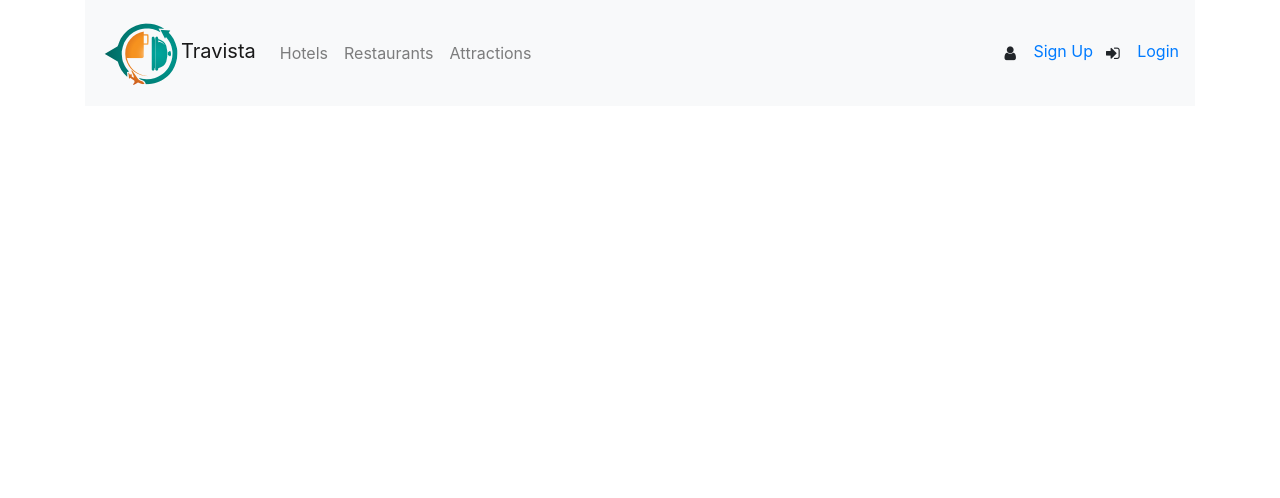
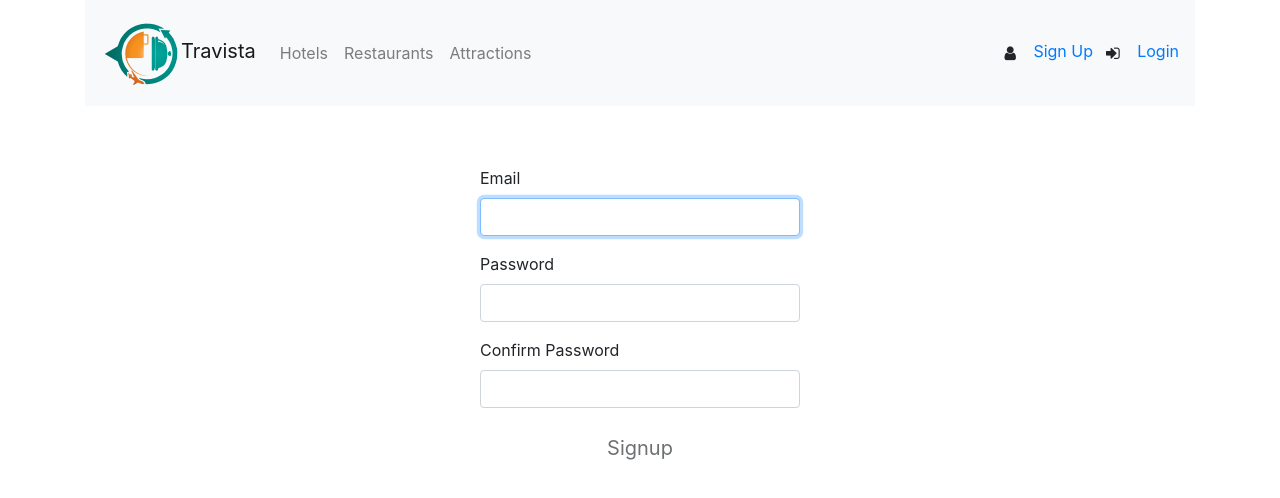
Before and after one commit to Mpriyal/Travista-TripManagementSystem-FrontEnd, a React (Create React App) app in the folder travel-management-system/: page /signup in a window 1280 px wide. Shown: the top 498 px of the page. Built offline with nearby package versions, Linux system fonts and the light colour scheme.

Commit message:
Added Login and Signup Page

```diff
--- a/travel-management-system/package.json
+++ b/travel-management-system/package.json
@@ -10,6 +10,7 @@
     "moment": "^2.22.2",
     "momentjs": "^2.0.0",
     "react": "^16.4.0",
+    "react-bootstrap": "^0.32.1",
     "react-dom": "^16.4.0",
     "react-router-dom": "^4.3.1",
     "react-scripts": "1.1.4",
--- /dev/null
+++ b/travel-management-system/src/components/LoaderButton.css
@@ -0,0 +1,9 @@
+.LoaderButton .spinning.glyphicon {
+    margin-right: 7px;
+    top: 2px;
+    animation: spin 1s infinite linear;
+}
+@keyframes spin {
+    from { transform: scale(1) rotate(0deg); }
+    to { transform: scale(1) rotate(360deg); }
+}
--- /dev/null
+++ b/travel-management-system/src/components/LoaderButton.js
@@ -0,0 +1,20 @@
+import React from "react";
+import { Button, Glyphicon } from "react-bootstrap";
+import "./LoaderButton.css";
+
+export default ({
+                    isLoading,
+                    text,
+                    loadingText,
+                    className = "",
+                    disabled = false,
+                    ...props
+                }) =>
+    <Button
+        className={`LoaderButton ${className}`}
+        disabled={disabled || isLoading}
+        {...props}
+    >
+        {isLoading && <Glyphicon glyph="refresh" className="spinning" />}
+        {!isLoading ? text : loadingText}
+    </Button>;
--- /dev/null
+++ b/travel-management-system/src/components/Login.css
@@ -0,0 +1,10 @@
+@media all and (min-width: 480px) {
+    .Login {
+        padding: 60px 0;
+    }
+
+    .Login form {
+        margin: 0 auto;
+        max-width: 320px;
+    }
+}
--- a/travel-management-system/src/components/NavBar.js
+++ b/travel-management-system/src/components/NavBar.js
@@ -61,8 +61,8 @@ export default class NavBar extends Component {
                             </li>
                             </ul>
                         <ul className="navbar-nav">
-                            <li className="nav-item"><a href="#"><i className="fa fa-user btn"/> Sign Up</a></li>
-                            <li className="nav-item"><a href="#"><i className="fa fa-sign-in btn"/> Login</a></li>
+                            <li className="nav-item"><Link to ="/signup"><i className="fa fa-user btn"/> Sign Up</Link></li>
+                            <li className="nav-item"><Link to ="/login"><i className="fa fa-sign-in btn"/> Login</Link></li>
                         </ul>
                 </div>
             </nav>
--- /dev/null
+++ b/travel-management-system/src/components/SignIn.js
@@ -0,0 +1,64 @@
+import React, { Component } from "react";
+import { Button, FormGroup, FormControl, ControlLabel } from "react-bootstrap";
+import LoaderButton from "../components/LoaderButton";
+import "./Login.css";
+
+export default class Login extends Component {
+    constructor(props) {
+        super(props);
+
+        this.state = {
+            email: "",
+            password: ""
+        };
+    }
+
+    validateForm() {
+        return this.state.email.length > 0 && this.state.password.length > 0;
+    }
+
+    handleChange = event => {
+        this.setState({
+            [event.target.id]: event.target.value
+        });
+    }
+
+    handleSubmit = event => {
+        event.preventDefault();
+    }
+
+    render() {
+        return (
+            <div className="Login">
+                <form onSubmit={this.handleSubmit}>
+                    <FormGroup controlId="email" bsSize="large">
+                        <ControlLabel>Email</ControlLabel>
+                        <FormControl
+                            autoFocus
+                            type="email"
+                            value={this.state.email}
+                            onChange={this.handleChange}
+                        />
+                    </FormGroup>
+                    <FormGroup controlId="password" bsSize="large">
+                        <ControlLabel>Password</ControlLabel>
+                        <FormControl
+                            value={this.state.password}
+                            onChange={this.handleChange}
+                            type="password"
+                        />
+                    </FormGroup>
+                    <LoaderButton
+                        block
+                        bsSize="large"
+                        disabled={!this.validateForm()}
+                        type="submit"
+                        isLoading={this.state.isLoading}
+                        text="Login"
+                        loadingText="Logging in…"
+                    />
+                </form>
+            </div>
+        );
+    }
+}
--- /dev/null
+++ b/travel-management-system/src/components/SignUp.css
@@ -0,0 +1,16 @@
+@media all and (min-width: 480px) {
+    .Signup {
+        padding: 60px 0;
+    }
+
+    .Signup form {
+        margin: 0 auto;
+        max-width: 320px;
+    }
+}
+
+.Signup form span.help-block {
+    font-size: 14px;
+    padding-bottom: 10px;
+    color: #999;
+}
--- /dev/null
+++ b/travel-management-system/src/components/SignUp.js
@@ -0,0 +1,135 @@
+import React, { Component } from "react";
+import {
+    HelpBlock,
+    FormGroup,
+    FormControl,
+    ControlLabel
+} from "react-bootstrap";
+import LoaderButton from "../components/LoaderButton";
+import "./SignUp.css";
+
+export default class Signup extends Component {
+    constructor(props) {
+        super(props);
+
+        this.state = {
+            isLoading: false,
+            email: "",
+            password: "",
+            confirmPassword: "",
+            confirmationCode: "",
+            newUser: null
+        };
+    }
+
+    validateForm() {
+        return (
+            this.state.email.length > 0 &&
+            this.state.password.length > 0 &&
+            this.state.password === this.state.confirmPassword
+        );
+    }
+
+    validateConfirmationForm() {
+        return this.state.confirmationCode.length > 0;
+    }
+
+    handleChange = event => {
+        this.setState({
+            [event.target.id]: event.target.value
+        });
+    }
+
+    handleSubmit = async event => {
+        event.preventDefault();
+
+        this.setState({ isLoading: true });
+
+        this.setState({ newUser: "test" });
+
+        this.setState({ isLoading: false });
+    }
+
+    handleConfirmationSubmit = async event => {
+        event.preventDefault();
+
+        this.setState({ isLoading: true });
+    }
+
+    renderConfirmationForm() {
+        return (
+            <form onSubmit={this.handleConfirmationSubmit}>
+                <FormGroup controlId="confirmationCode" bsSize="large">
+                    <ControlLabel>Confirmation Code</ControlLabel>
+                    <FormControl
+                        autoFocus
+                        type="tel"
+                        value={this.state.confirmationCode}
+                        onChange={this.handleChange}
+                    />
+                    <HelpBlock>Please check your email for the code.</HelpBlock>
+                </FormGroup>
+                <LoaderButton
+                    block
+                    bsSize="large"
+                    disabled={!this.validateConfirmationForm()}
+                    type="submit"
+                    isLoading={this.state.isLoading}
+                    text="Verify"
+                    loadingText="Verifying…"
+                />
+            </form>
+        );
+    }
+
+    renderForm() {
+        return (
+            <form onSubmit={this.handleSubmit}>
+                <FormGroup controlId="email" bsSize="large">
+                    <ControlLabel>Email</ControlLabel>
+                    <FormControl
+                        autoFocus
+                        type="email"
+                        value={this.state.email}
+                        onChange={this.handleChange}
+                    />
+                </FormGroup>
+                <FormGroup controlId="password" bsSize="large">
+                    <ControlLabel>Password</ControlLabel>
+                    <FormControl
+                        value={this.state.password}
+                        onChange={this.handleChange}
+                        type="password"
+                    />
+                </FormGroup>
+                <FormGroup controlId="confirmPassword" bsSize="large">
+                    <ControlLabel>Confirm Password</ControlLabel>
+                    <FormControl
+                        value={this.state.confirmPassword}
+                        onChange={this.handleChange}
+                        type="password"
+                    />
+                </FormGroup>
+                <LoaderButton
+                    block
+                    bsSize="large"
+                    disabled={!this.validateForm()}
+                    type="submit"
+                    isLoading={this.state.isLoading}
+                    text="Signup"
+                    loadingText="Signing up…"
+                />
+            </form>
+        );
+    }
+
+    render() {
+        return (
+            <div className="Signup">
+                {this.state.newUser === null
+                    ? this.renderForm()
+                    : this.renderConfirmationForm()}
+            </div>
+        );
+    }
+}
--- a/travel-management-system/src/containers/Main.js
+++ b/travel-management-system/src/containers/Main.js
@@ -3,6 +3,8 @@ import {Route, Switch } from 'react-router-dom'
 import HotelPage from "../components/HotelPage";
 import RestaurantPage from "../components/RestaurantPage";
 import AttractionPage from "../components/AttractionPage";
+import SignUp from "../components/SignUp";
+import SignIn from "../components/SignIn";
 
 export default class Main extends Component {
     render() {
@@ -12,6 +14,8 @@ export default class Main extends Component {
                     <Route exact path='/hotels' component={HotelPage}/>
                     <Route exact path='/restaurants' component={RestaurantPage}/>
                     <Route exact path='/attractions' component={AttractionPage}/>
+                    <Route exact path='/signup' component={SignUp}/>
+                    <Route path="/login" exact component={SignIn} />
                 </Switch>
             </main>
         )
```
Also changed, not shown: 1 other file (tests, documents, lock files or other folders).
